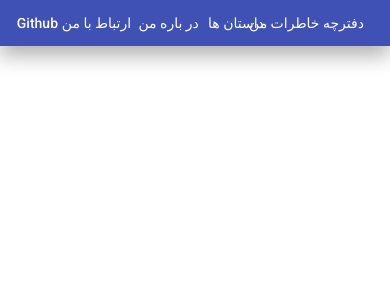
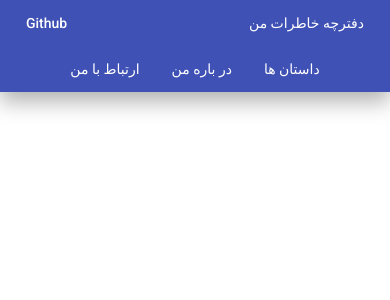
Before and after one commit to alixdehghani/my-diary, an Angular app: page / in a window 390 px wide. Shown: the top 300 px of the page. Built offline with nearby package versions, Linux system fonts and the light colour scheme; a web font is replaced by a local one.

Commit message:
make nav-bar responsive

```diff
--- a/src/app/nav-bar/nav-bar.component.html
+++ b/src/app/nav-bar/nav-bar.component.html
@@ -1,7 +1,12 @@
-<nav [dir]="dir.value" class="navbar">
-    <a mat-button routerLink="/" class="navbar__title">دفترچه خاطرات من</a>
-    <a mat-button routerLink="/" class="navbar__storyes">داستان ها</a>
-    <a mat-button routerLink="/" class="navbar__about">در باره من</a>
-    <a mat-button routerLink="/" class="navbar__contact">ارتباط با من</a>
-    <a mat-button href="https://github.com/alixdehghani" class="navbar__github">Github</a>
+<nav [dir]="dir.value" class="navbar-window">
+    <a mat-button routerLink="/" class="navbar-window__title">دفترچه خاطرات من</a>
+    <a mat-button routerLink="/" class="navbar-window__storyes">داستان ها</a>
+    <a mat-button routerLink="/" class="navbar-window__about">در باره من</a>
+    <a mat-button routerLink="/" class="navbar-window__contact">ارتباط با من</a>
+    <a mat-button href="https://github.com/alixdehghani" class="navbar-window__github">Github</a>
 </nav>
+<nav [dir]="dir.value" class="navbar-mobile">
+    <a mat-button routerLink="/" class="navbar-mobile__storyes">داستان ها</a>
+    <a mat-button routerLink="/" class="navbar-mobile__about">در باره من</a>
+    <a mat-button routerLink="/" class="navbar-mobile__contact">ارتباط با من</a>
+</nav>
--- a/src/app/nav-bar/nav-bar.component.scss
+++ b/src/app/nav-bar/nav-bar.component.scss
@@ -1,6 +1,6 @@
 @import '~@angular/material/theming';
 
-.navbar {
+.navbar-window {
     display: flex;
     align-items: center;
     background-color: mat-color($mat-indigo, 500);
@@ -14,4 +14,22 @@
     &[dir="rtl"] &__github {
         margin-right: auto;
     }
+
+    @media only screen and (max-width: 550px) {
+        &__storyes, &__about, &__contact{
+            display: none;
+        }
+    }
 }
+
+.navbar-mobile {
+    align-items: center;
+    justify-content: center;
+    background-color: mat-color($mat-indigo, 500);
+    color: mat-color($mat-grey, A100);
+    padding: .5rem 1rem;
+    display: none;
+    @media only screen and (max-width: 550px) {
+        display: flex;
+    }
+}
```
